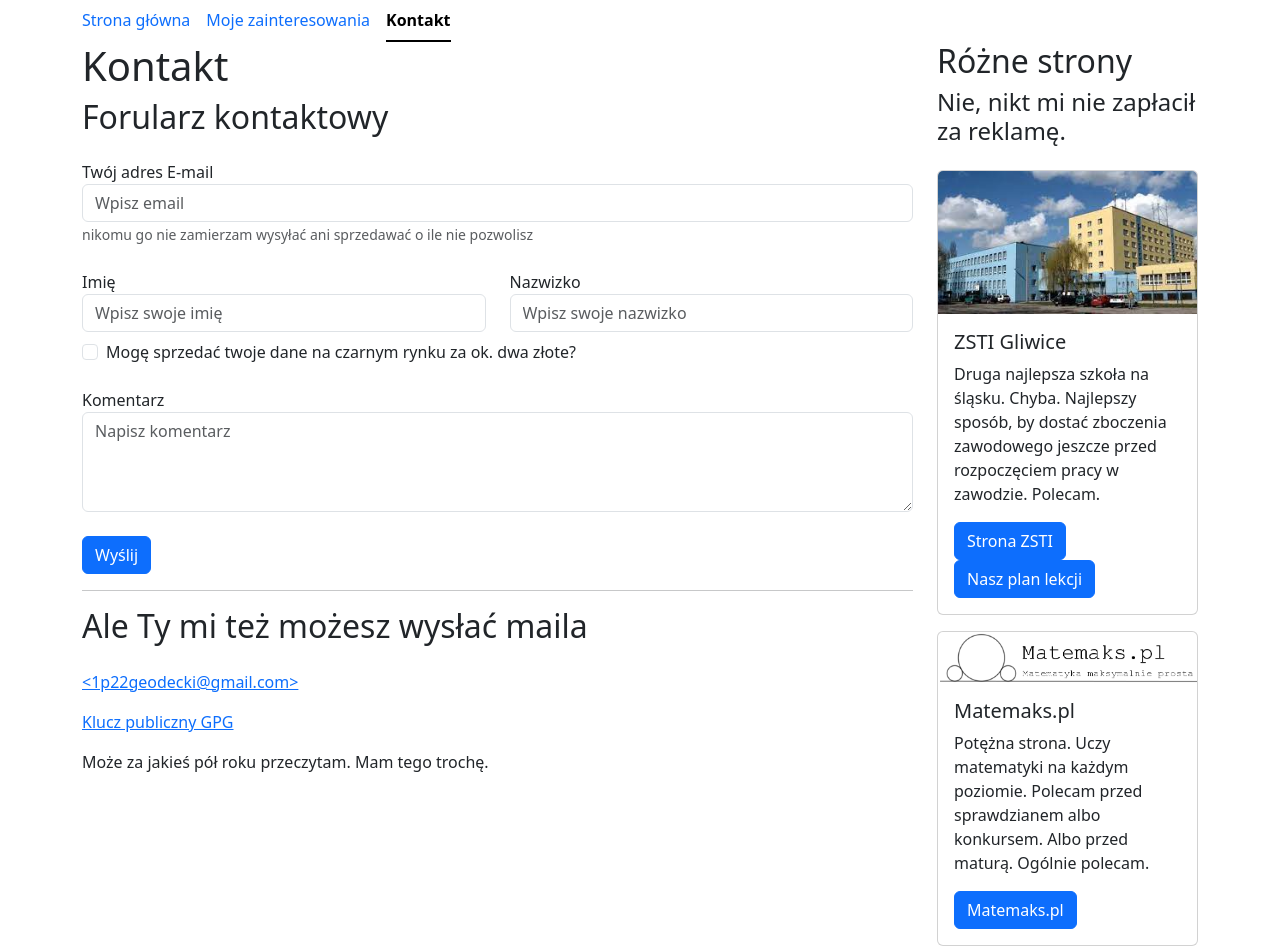
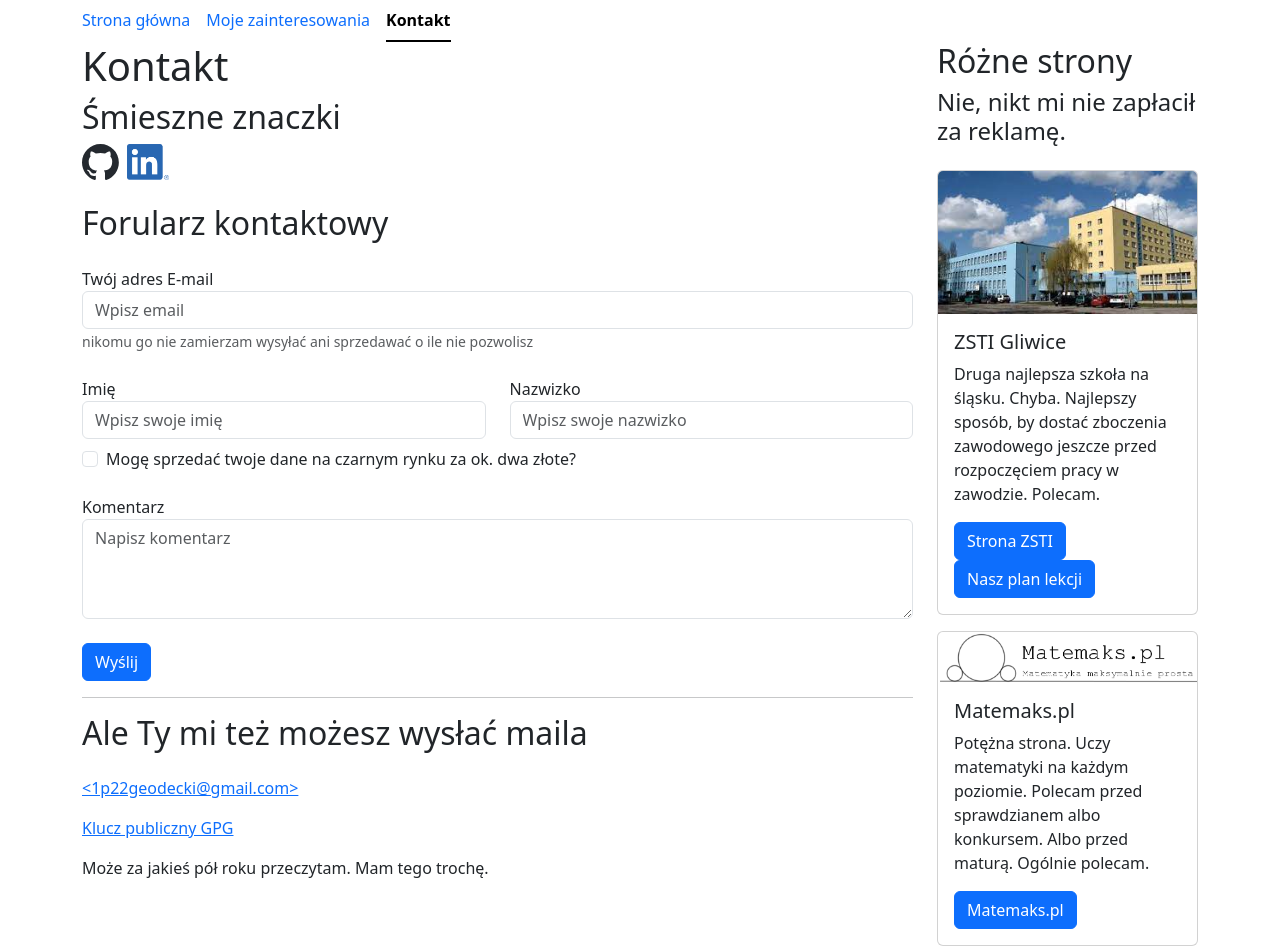
Before and after one commit to 1p22geo/bootstrap-strona, a plain HTML site: page contact.html in a window 1280 px wide. Drawn offline with nearby package versions, Linux system fonts and the light colour scheme.

Commit message:
fix: śmieszne znaczki

```diff
--- a/contact.html
+++ b/contact.html
@@ -15,6 +15,14 @@
       integrity="sha384-C6RzsynM9kWDrMNeT87bh95OGNyZPhcTNXj1NW7RuBCsyN/o0jlpcV8Qyq46cDfL"
       crossorigin="anonymous"
     ></script>
+    <style>
+      primary{
+        fill: black;
+      }
+      secondary{
+        fill: white;
+      }
+    </style>
     <title>Document</title>
   </head>
 
@@ -40,6 +48,15 @@
       <div class="row">
         <main class="col-9">
           <h1>Kontakt</h1>
+          <h2>Śmieszne znaczki</h2>
+          <div class="d-flex gap-2 mb-4">
+            <a href="https://github.com/1p22geo">
+              <img src="static/github.svg" style="height: 36px;">
+            </a>
+            <a href="https://linkedin.com/in/1p22geo">
+              <img src="static/linkedin.png" style="height: 36px;">
+            </a>
+          </div>
           <form>
             <h2>Forularz kontaktowy</h2>
             <div class="form-group mt-4">
```
Also changed, not shown: static/github.svg (added), static/linkedin.png (added).
